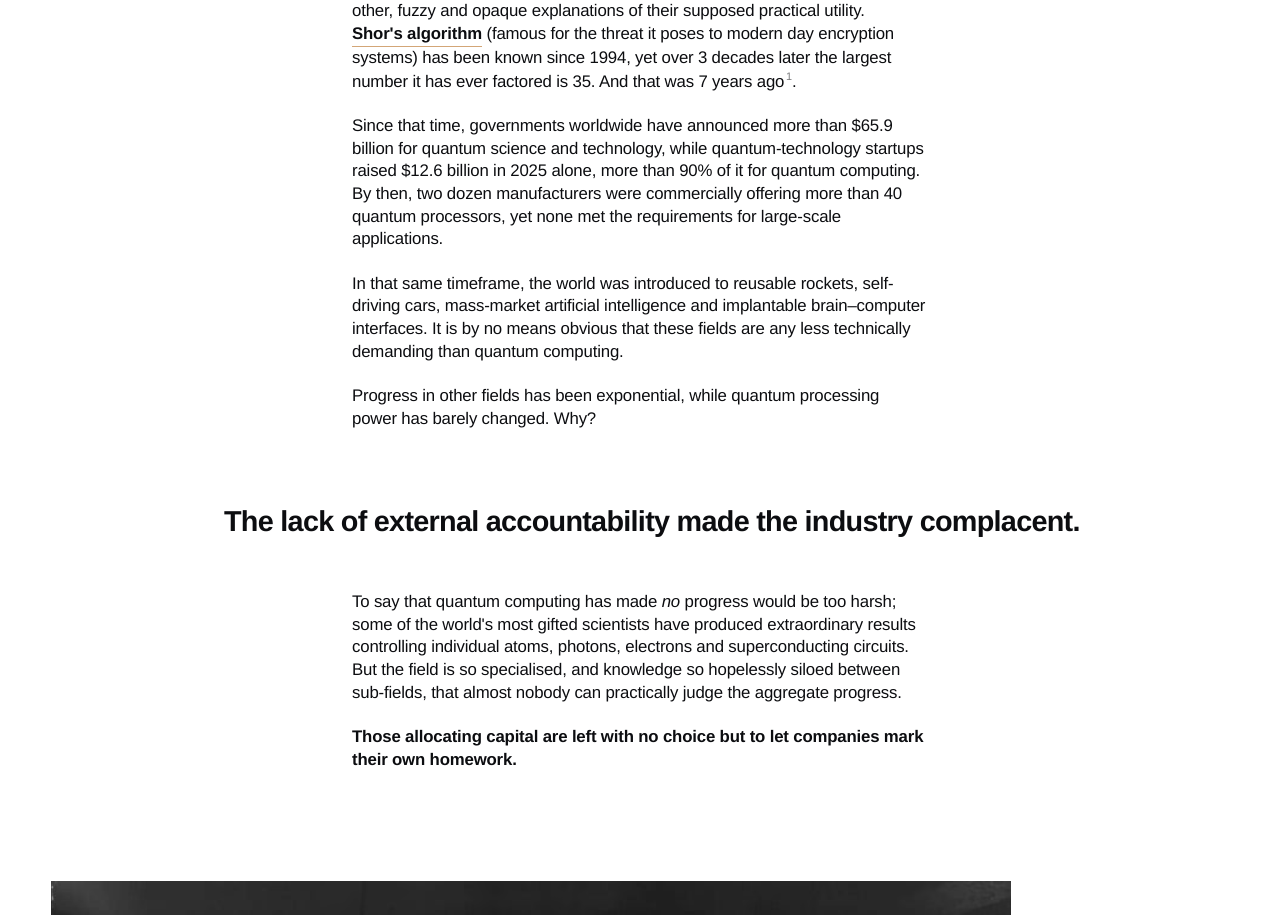
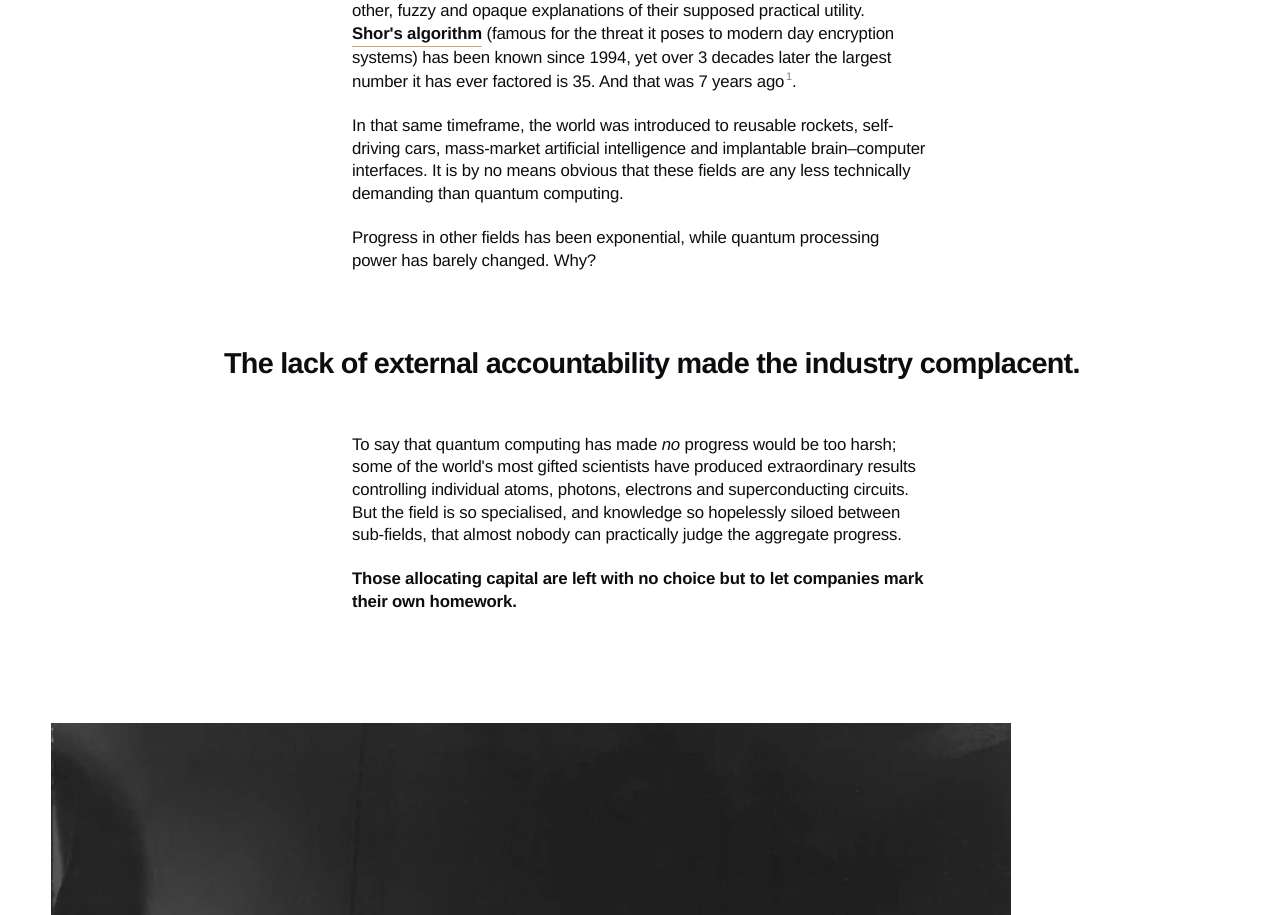
Before and after one commit to 50shadesofgwei/TheNewComputers, a React (Vite) app in the folder web/: page / in a window 1280 px wide. Shown: the part 2087-3002 px from the top of the page. Built offline with nearby package versions, Linux system fonts and the light colour scheme; a web font is replaced by a local one.

Commit message:
Cut the funding-figures paragraph from the introduction.
The spending and processor-count numbers delayed the comparison with other
fields, which is the point the section is actually making.

Co-authored-by: Cursor <cursoragent@cursor.com>

```diff
--- a/web/src/App.tsx
+++ b/web/src/App.tsx
@@ -221,15 +221,6 @@ function App() {
               </a>
             </sup>
             .
-          </p>
-
-          <p>
-            Since that time, governments worldwide have announced more than $65.9
-            billion for quantum science and technology, while quantum-technology
-            startups raised $12.6 billion in 2025 alone, more than 90% of it for
-            quantum computing. By then, two dozen manufacturers were commercially
-            offering more than 40 quantum processors, yet none met the
-            requirements for large-scale applications.
           </p>
 
           <p>
```
